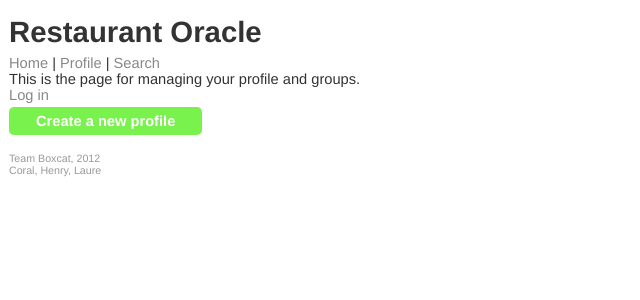
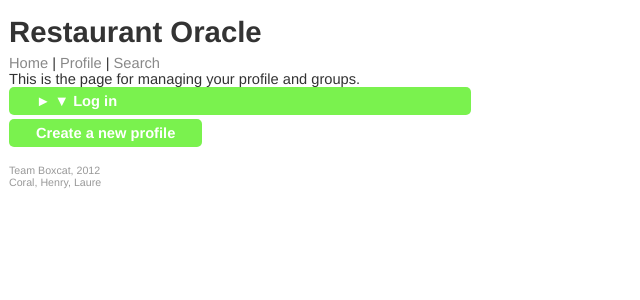
Before and after one commit to henrybw/restaurant-oracle, a PHP site: page /profile in a window 1280 px wide. Shown: the top 300 px of the page, without its empty margins (0-640 px from the left). Run offline with PHP 8.4, Linux system fonts and the light colour scheme.

Commit message:
added dropdown menu for login

```diff
--- a/src/web/scripts/profile.js
+++ b/src/web/scripts/profile.js
@@ -4,10 +4,33 @@
 
 
 var add_category_visible = false;
+var login_visible = false;
 
 function display_login() {
-    $("#login").slideDown(400);
+    $("#login_details").slideDown(400);
+	$("#display_login_link").addClass("open");
+	login_visible = true;
 }
+
+function hide_login() {
+	$("#login_details").slideUp(100);
+	$("#display_login_link").removeClass("open");
+	login_visible = false;
+}
+
+function toggle_login() {
+	if (login_visible === true) {
+		hide_login();
+	} else {
+		display_login();
+	}
+}
+
+function login_submit() {
+	$("#login_form").submit();
+}
+
+
 
 /* These category things should be abstracted...*/
 function toggle_add_category() {
--- a/src/web/views/css/common.css
+++ b/src/web/views/css/common.css
@@ -14,9 +14,9 @@ body {
 	font-size: 11pt;
 	color: #333;
 	/*margin: 7px 20px;*/
-	max-width: 480px;
-	min-width: 320px;
-	padding: 0px 9px;
+	max-width: 462px; /*480px;*/
+	min-width: 302px;/*320px;*/
+	margin: 0px 9px;
 }
 
 h1, h2 {
--- a/src/web/views/profile.php
+++ b/src/web/views/profile.php
@@ -29,6 +29,7 @@ function page_body($data = null)
 		<!-- <p>DATA IS: <?php print_r($data) ?></p>-->
 	<?php
 	if (isset($data)) {
+		// If the data is set, that means the user is logged in
 	?>
 		<p>
 			Profile id: <?= $data['uid'] ?> <br />
@@ -44,16 +45,29 @@ function page_body($data = null)
 		</p>
 	<?php
 	} else {
+		// The user is not logged in, display a login page and option to create a new account
 	?>
 
 		<p>
-			<a href="#" onclick="display_login();">Log in</a><br />
-			<div id="login" class="login hidden">
-				<form action="profile.php" method="POST">
-					Email address: <input name="ra_login_email" type="text" />
-					<input type="submit" value="Go" />
-				</form>
+			<div id="login">
+				<a href="#" id="display_login_link" onclick="toggle_login();" class="button dropDown">
+					► ▼ Log in
+				</a>
+
+				<div id="login_details" class="login hidden dropDownDetails">
+					<form action="profile.php" id="login_form" method="POST">
+						Email address: <input name="ra_login_email" type="text" />
+
+					</form>
+
+					<a href="#" class="button submit" onclick="login_submit();">Go</a>
+					<div class="clear"></div>
+				</div>
 			</div>
+
+
+
+
 			<a href="create_profile.php" class="button action">Create a new profile</a><br />
 			<!--<a href="#">Create a new group</a>-->
 		</p>
```
